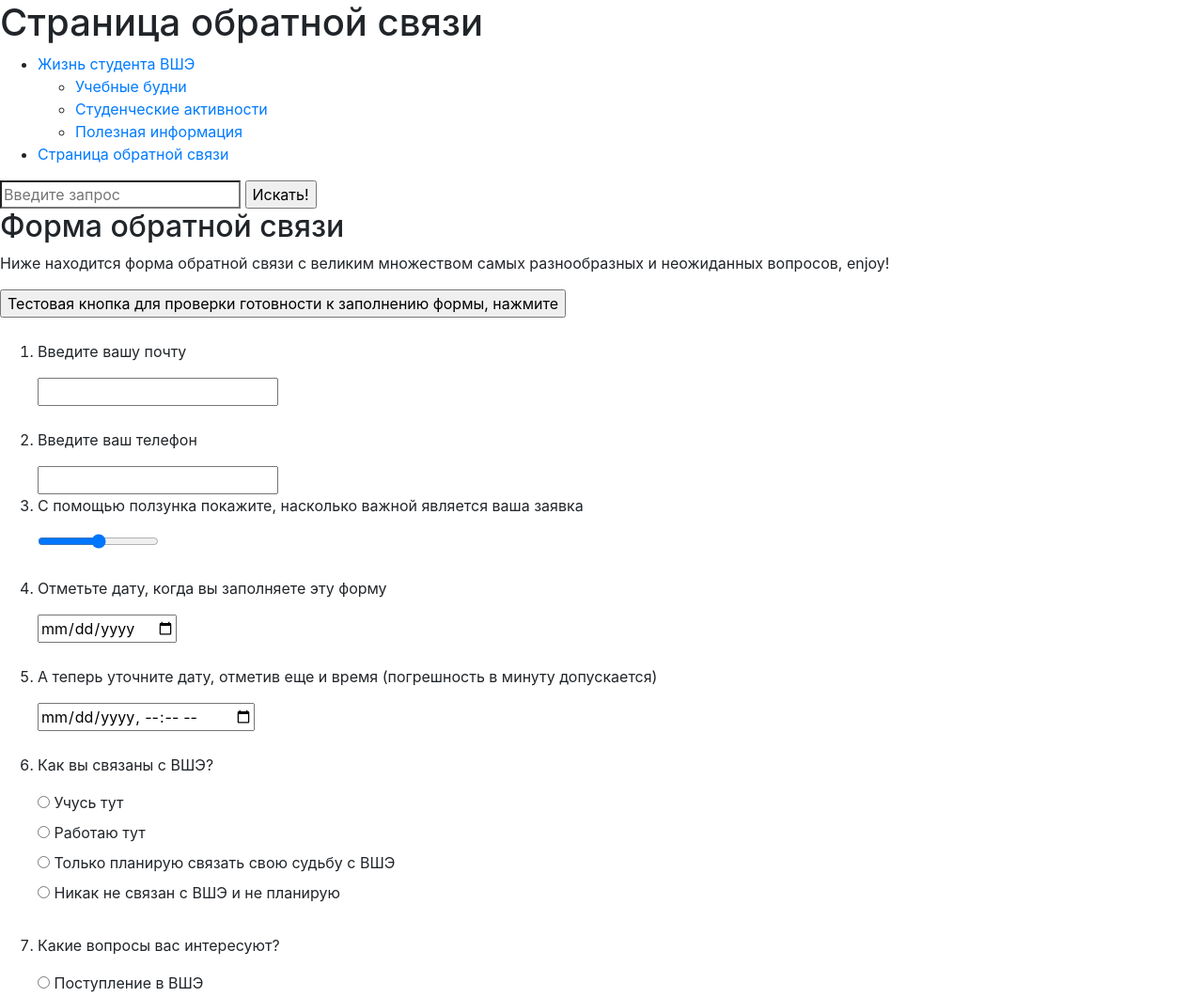
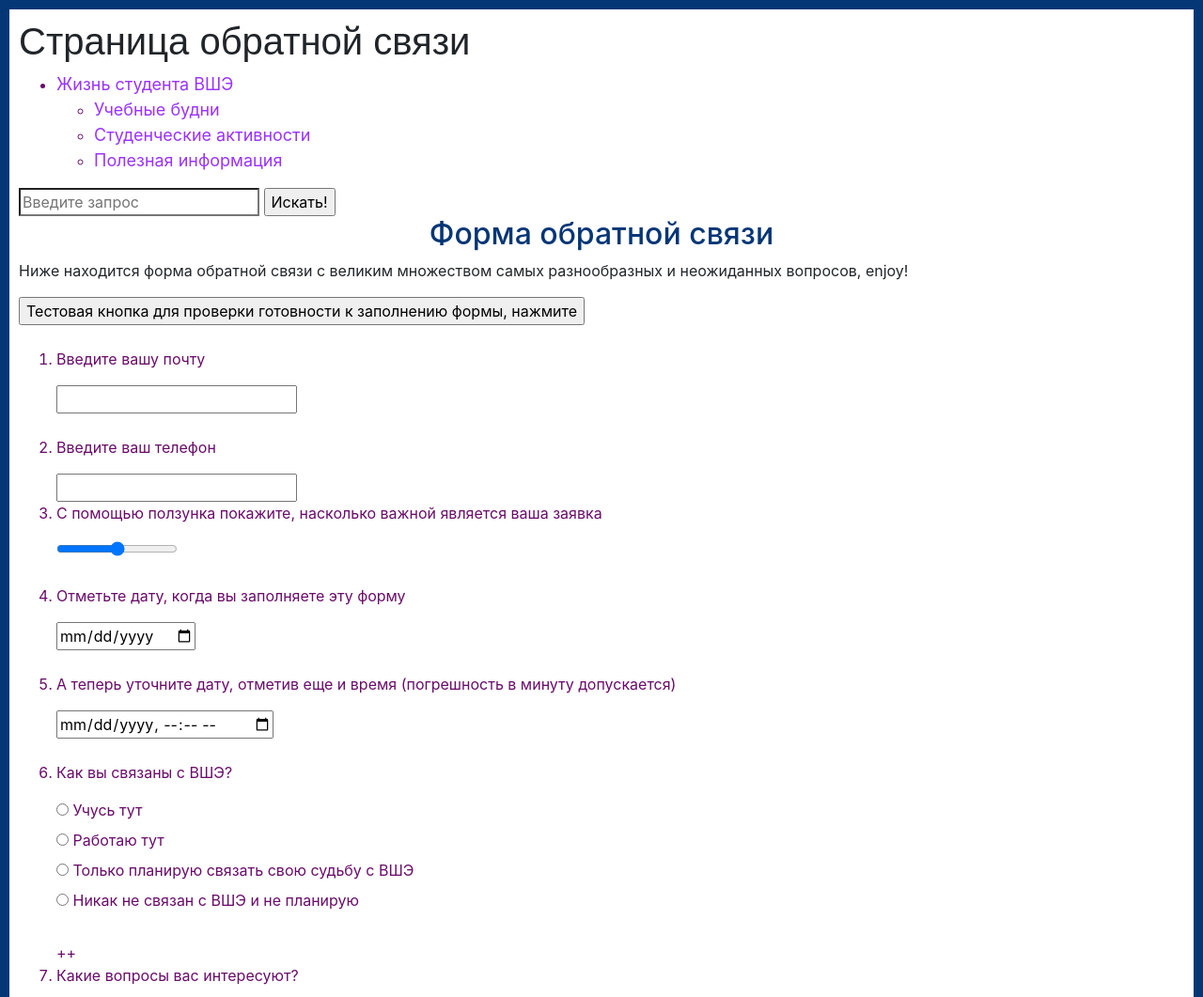
Before and after one commit to vctrrhcp/vctrrhcp.github.io, a plain HTML site: page form.html in a window 1280 px wide. Shown: the top 1061 px of the page at 94% size. Drawn offline with nearby package versions, Linux system fonts and the light colour scheme.

Commit message:
Update form.html

```diff
--- a/form.html
+++ b/form.html
@@ -20,6 +20,27 @@
 
  <link rel="apple-touch-icon-precomposed" sizes="144x144" href="image.png">
 
+   <link href="style.css" rel="stylesheet" type="text/css"/>
+
+ <style>
+  html {
+    background-color: rgb(5, 54, 118);
+    padding: 10px;
+  }
+
+  body {
+     padding: 10px;
+  }
+
+
+  h2 {
+    color: rgb(5, 54, 118);
+    display: flex;
+    align-items: center;
+    justify-content: space-around;
+  }
+ </style>
+
 </head>
 <body>
  <header>
@@ -38,7 +59,6 @@
          <li><a href="index.html">Полезная информация</a></li>
        </ul>
      </li>
-     <li><a href="#section1">Страница обратной связи</a></li>
    </ul>
  </nav>
 
@@ -108,7 +128,7 @@
               <br>
               </fieldset>
               </form>
-              <br>
+              <br>++
            </li>
            <li>
               <p>
@@ -174,8 +194,10 @@
      <input type="submit"><br><br>
    </section>
    <p>
+   <span class="end">
    <i>Это конец формы! Спасибо за ее заполнение, с вами свяжутся в течение одного рабочего дня! Bye!
    </i>
+   </span>
    </p>
 </main>
  <footer id="footer">
```
